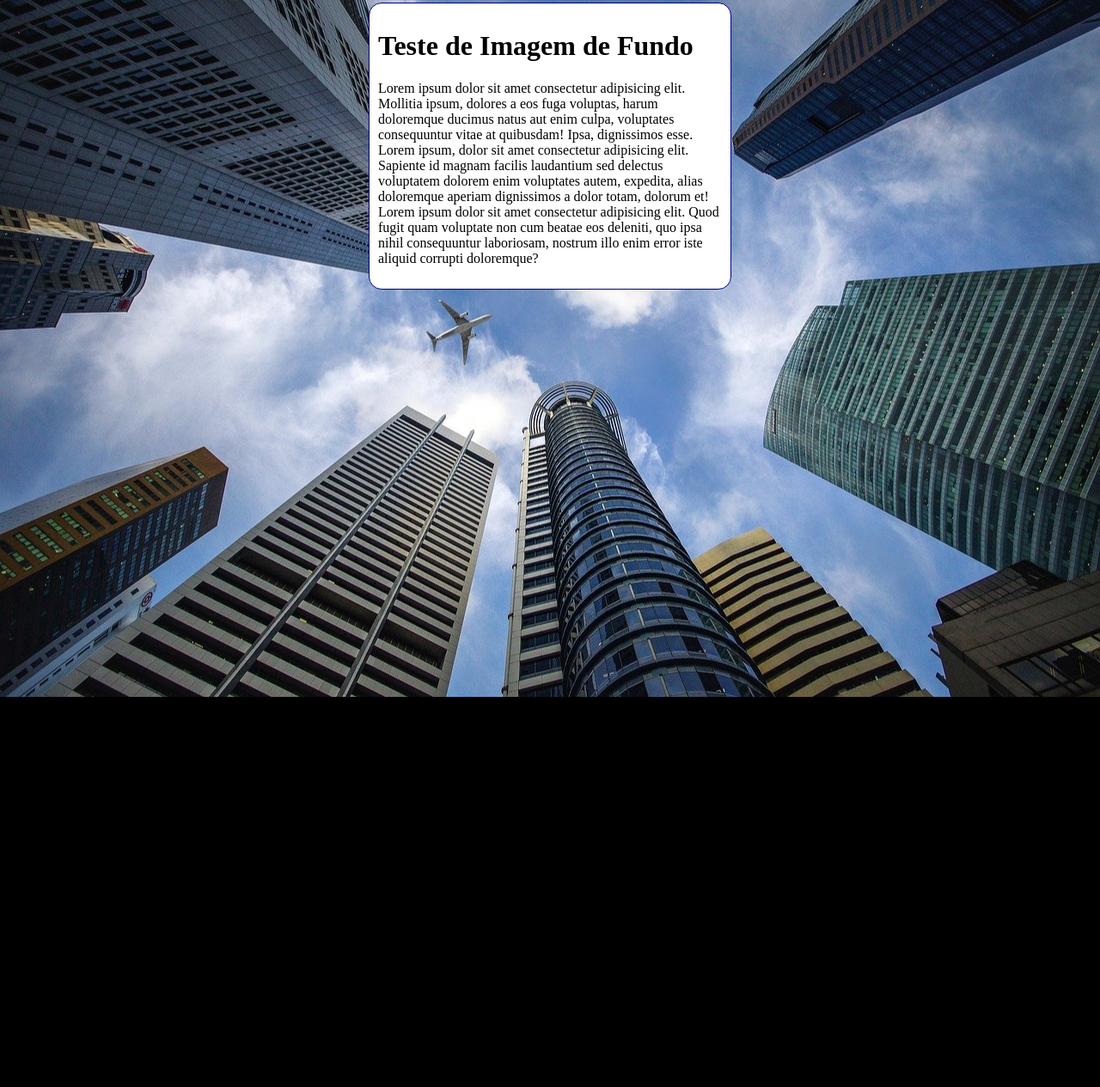
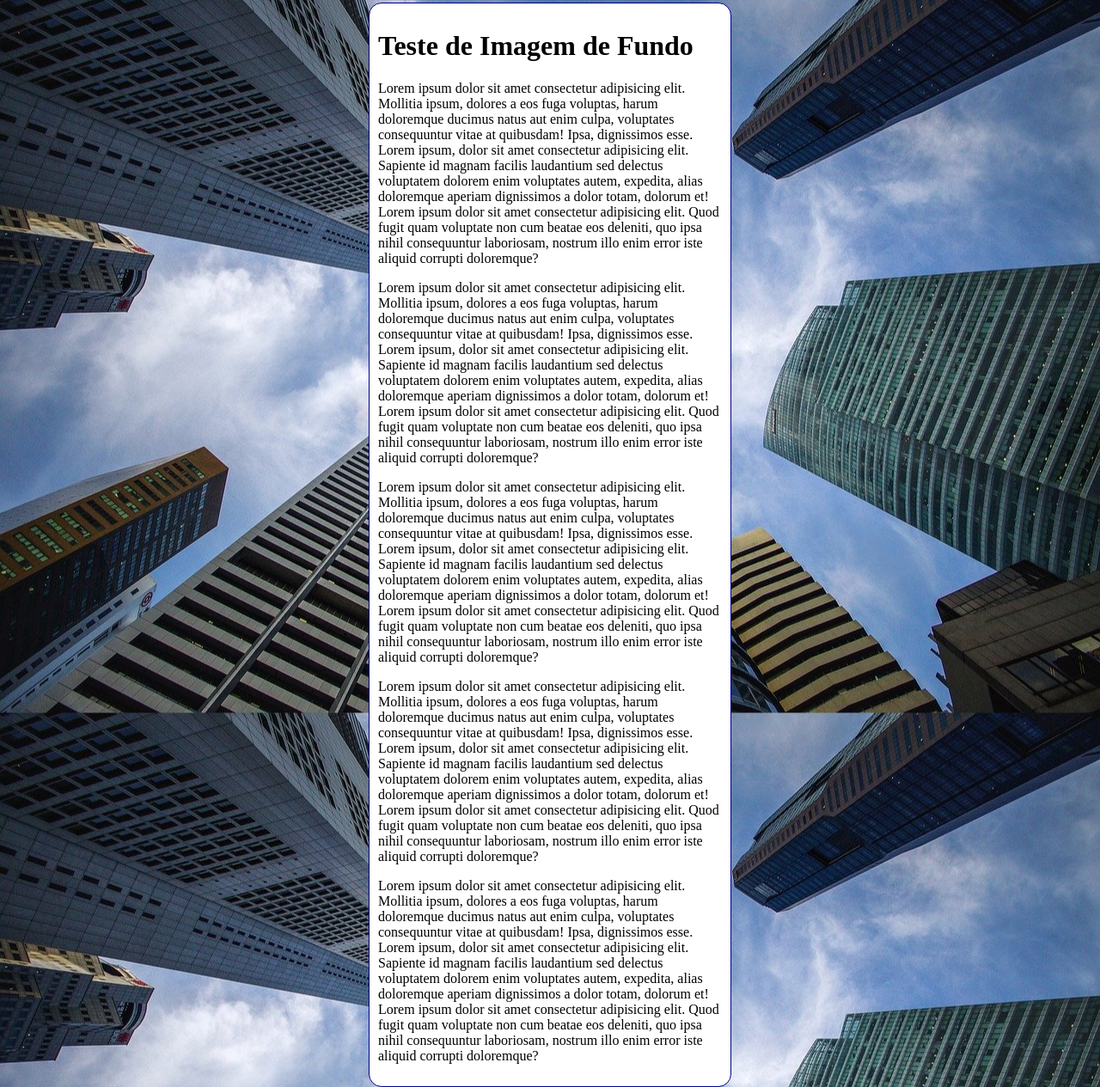
Before and after one commit to misaelalves99/html-css, a plain HTML site: page exercicios/ex022/fundo006.html in a window 1280 px wide. Shown: the part 5-1270 px from the top of the page at 86% size. Before the commit the page ends 816 px from the top, so only its background shows below. Drawn offline with Linux system fonts and the light colour scheme.

Commit message:
Update fundo006.html

```diff
--- a/exercicios/ex022/fundo006.html
+++ b/exercicios/ex022/fundo006.html
@@ -10,7 +10,7 @@
             background-color: black;
             background-image: url('imagens/wallpaper002.jpg');
             background-position: center center;
-            background-repeat: no-repeat;
+            background-repeat: repeat-y;
             background-size: cover;
         }
 
@@ -28,6 +28,10 @@
     <main>
         <h1>Teste de Imagem de Fundo</h1>
         <p>Lorem ipsum dolor sit amet consectetur adipisicing elit. Mollitia ipsum, dolores a eos fuga voluptas, harum doloremque ducimus natus aut enim culpa, voluptates consequuntur vitae at quibusdam! Ipsa, dignissimos esse. Lorem ipsum, dolor sit amet consectetur adipisicing elit. Sapiente id magnam facilis laudantium sed delectus voluptatem dolorem enim voluptates autem, expedita, alias doloremque aperiam dignissimos a dolor totam, dolorum et! Lorem ipsum dolor sit amet consectetur adipisicing elit. Quod fugit quam voluptate non cum beatae eos deleniti, quo ipsa nihil consequuntur laboriosam, nostrum illo enim error iste aliquid corrupti doloremque?</p>
+        <p>Lorem ipsum dolor sit amet consectetur adipisicing elit. Mollitia ipsum, dolores a eos fuga voluptas, harum doloremque ducimus natus aut enim culpa, voluptates consequuntur vitae at quibusdam! Ipsa, dignissimos esse. Lorem ipsum, dolor sit amet consectetur adipisicing elit. Sapiente id magnam facilis laudantium sed delectus voluptatem dolorem enim voluptates autem, expedita, alias doloremque aperiam dignissimos a dolor totam, dolorum et! Lorem ipsum dolor sit amet consectetur adipisicing elit. Quod fugit quam voluptate non cum beatae eos deleniti, quo ipsa nihil consequuntur laboriosam, nostrum illo enim error iste aliquid corrupti doloremque?</p>
+        <p>Lorem ipsum dolor sit amet consectetur adipisicing elit. Mollitia ipsum, dolores a eos fuga voluptas, harum doloremque ducimus natus aut enim culpa, voluptates consequuntur vitae at quibusdam! Ipsa, dignissimos esse. Lorem ipsum, dolor sit amet consectetur adipisicing elit. Sapiente id magnam facilis laudantium sed delectus voluptatem dolorem enim voluptates autem, expedita, alias doloremque aperiam dignissimos a dolor totam, dolorum et! Lorem ipsum dolor sit amet consectetur adipisicing elit. Quod fugit quam voluptate non cum beatae eos deleniti, quo ipsa nihil consequuntur laboriosam, nostrum illo enim error iste aliquid corrupti doloremque?</p>
+        <p>Lorem ipsum dolor sit amet consectetur adipisicing elit. Mollitia ipsum, dolores a eos fuga voluptas, harum doloremque ducimus natus aut enim culpa, voluptates consequuntur vitae at quibusdam! Ipsa, dignissimos esse. Lorem ipsum, dolor sit amet consectetur adipisicing elit. Sapiente id magnam facilis laudantium sed delectus voluptatem dolorem enim voluptates autem, expedita, alias doloremque aperiam dignissimos a dolor totam, dolorum et! Lorem ipsum dolor sit amet consectetur adipisicing elit. Quod fugit quam voluptate non cum beatae eos deleniti, quo ipsa nihil consequuntur laboriosam, nostrum illo enim error iste aliquid corrupti doloremque?</p>
+        <p>Lorem ipsum dolor sit amet consectetur adipisicing elit. Mollitia ipsum, dolores a eos fuga voluptas, harum doloremque ducimus natus aut enim culpa, voluptates consequuntur vitae at quibusdam! Ipsa, dignissimos esse. Lorem ipsum, dolor sit amet consectetur adipisicing elit. Sapiente id magnam facilis laudantium sed delectus voluptatem dolorem enim voluptates autem, expedita, alias doloremque aperiam dignissimos a dolor totam, dolorum et! Lorem ipsum dolor sit amet consectetur adipisicing elit. Quod fugit quam voluptate non cum beatae eos deleniti, quo ipsa nihil consequuntur laboriosam, nostrum illo enim error iste aliquid corrupti doloremque?</p>
     </main>
 </body>
 </html>
```
